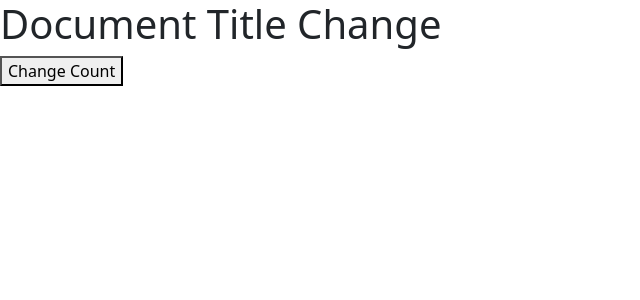
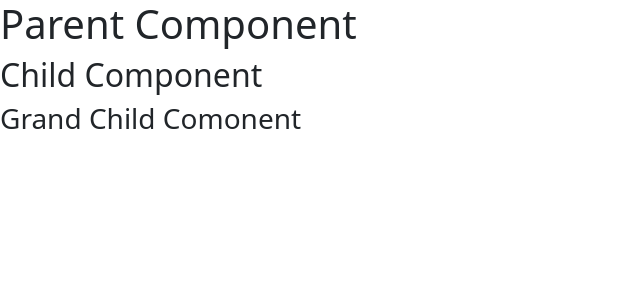
Before and after one commit to rajarajagopi/react-b47-b48, a React (Vite) app: page / in a window 1280 px wide. Shown: the top 300 px of the page, without its empty margins (0-640 px from the left). Built offline with nearby package versions, Linux system fonts and the light colour scheme.

Commit message:
props drilling

```diff
--- a/src/App.jsx
+++ b/src/App.jsx
@@ -1,24 +1,33 @@
-import React, { useEffect, useState } from 'react';
+import React from 'react';
 
-function App() {
-  // create a state to store the data fetched from the API
-  const [count, setCount] = useState(0);
+function GrandChildComponent({ parentData }) {
 
-  // before all the functions
-  useEffect(() => {
-    document.title = `Count: ${count}`;
-  }, [count]);
+  console.log(`from grand child component: ${parentData}`);
 
-  const handleIncrement = () => {
-    setCount(count + 1);
-  }
-  console.log(count);
   return (
     <div>
-      <h1>Document Title Change</h1>
-      <button onClick={handleIncrement}>Change Count</button>
+      <h3>Grand Child Comonent</h3>
+    </div>
+  )
+}
+function ChildComponent({parentData}) {
+  console.log(`from child component: ${parentData}`);
+  return (
+    <div>
+      <h2>Child Component</h2>
+      <GrandChildComponent parentData={ parentData } />
     </div>
   )
 }
 
+function App() {
+
+  const parentData = `Hello from Parent`;
+
+  return (
+    <div> <h1>Parent Component</h1>
+    <ChildComponent parentData={ parentData } />
+  </div>
+)
+}
 export default App;
```
